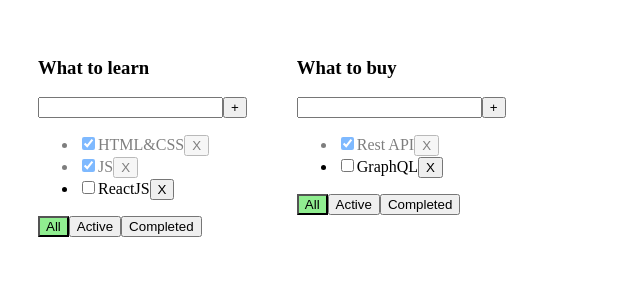
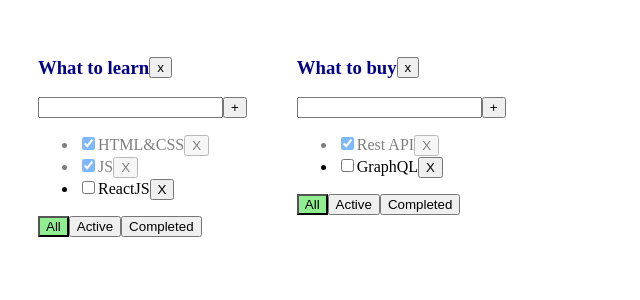
Before and after one commit to Yuliya9449/todo-list, a React (Vite) app: page / in a window 1280 px wide. Shown: the top 300 px of the page, without its empty margins (0-640 px from the left). Built offline with nearby package versions, Linux system fonts and the light colour scheme.

Commit message:
feat: add delete todolist functionality with memo optimization

```diff
--- a/src/app/App.tsx
+++ b/src/app/App.tsx
@@ -18,6 +18,8 @@ export type Task = {
   isDone: boolean
 }
 
+export type TasksState = Record<Todolist['id'], Task[]>
+
 export type FilterValues = 'all' | 'active' | 'completed'
 
 const getFilteredTasks = (tasks: Task[], filter: FilterValues): Task[] => {
@@ -37,7 +39,7 @@ export const App = () => {
     { id: todolistId2, title: 'What to buy', filter: 'all' },
   ])
 
-  const [tasks, setTasks] = useState({
+  const [tasks, setTasks] = useState<TasksState>({
     [todolistId1]: [
       { id: v1(), title: 'HTML&CSS', isDone: true },
       { id: v1(), title: 'JS', isDone: true },
@@ -85,6 +87,15 @@ export const App = () => {
     [tasks],
   )
 
+  const deleteTodolist = useCallback(
+    (todolistId: Todolist['id']) => {
+      setTodolists(todolists.filter((todolist) => todolist.id !== todolistId))
+      const { [todolistId]: _, ...rest } = tasks
+      setTasks(rest)
+    },
+    [todolists, tasks],
+  )
+
   return (
     <div className={styles.app}>
       {todolists.map((todolist) => {
@@ -101,6 +112,7 @@ export const App = () => {
             changeFilter={changeFilter}
             createTask={createTask}
             changeTaskStatus={changeTaskStatus}
+            deleteTodolist={deleteTodolist}
           />
         )
       })}
--- a/src/features/TodolistItem.module.css
+++ b/src/features/TodolistItem.module.css
@@ -1,3 +1,9 @@
+.container {
+  display: flex;
+  align-items: center;
+  color: darkblue;
+}
+
 .error {
   border: red 1px solid;
 }
--- a/src/features/TodolistItem.tsx
+++ b/src/features/TodolistItem.tsx
@@ -10,10 +10,11 @@ type Props = {
   changeFilter: (payload: { todolistId: Todolist['id']; filter: FilterValues }) => void
   createTask: (payload: { todolistId: Todolist['id']; title: Task['title'] }) => void
   changeTaskStatus: (payload: { todolistId: Todolist['id']; taskId: Task['id']; isDone: Task['isDone'] }) => void
+  deleteTodolist: (id: Todolist['id']) => void
 }
 
 export const TodolistItem = memo(
-  ({ todolist, tasks, deleteTask, changeFilter, createTask, changeTaskStatus }: Props) => {
+  ({ todolist, tasks, deleteTask, changeFilter, createTask, changeTaskStatus, deleteTodolist }: Props) => {
     const [taskTitle, setTaskTitle] = useState('')
     const [error, setError] = useState<string | null>(null)
 
@@ -42,9 +43,19 @@ export const TodolistItem = memo(
       changeFilter({ todolistId: todolist.id, filter })
     }
 
+    const deleteTodolistHandler = () => {
+      deleteTodolist(todolist.id)
+    }
+
     return (
       <div>
-        <h3>{todolist.title}</h3>
+        <div className={styles.container}>
+          <h3>{todolist.title}</h3>{' '}
+          <Button
+            title={'x'}
+            onClick={deleteTodolistHandler}
+          />
+        </div>
         <div>
           <input
             className={error ? styles.error : ''}
```
